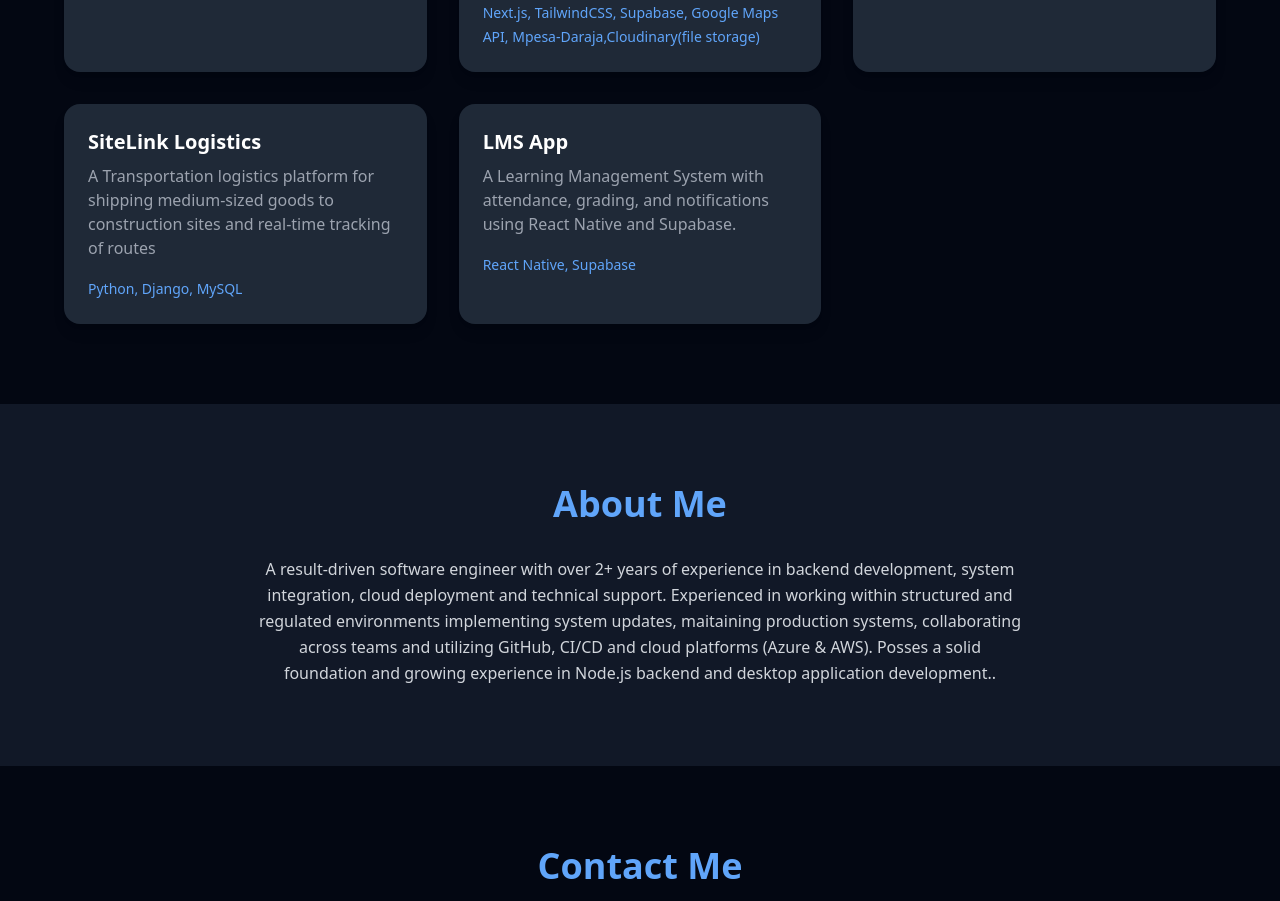
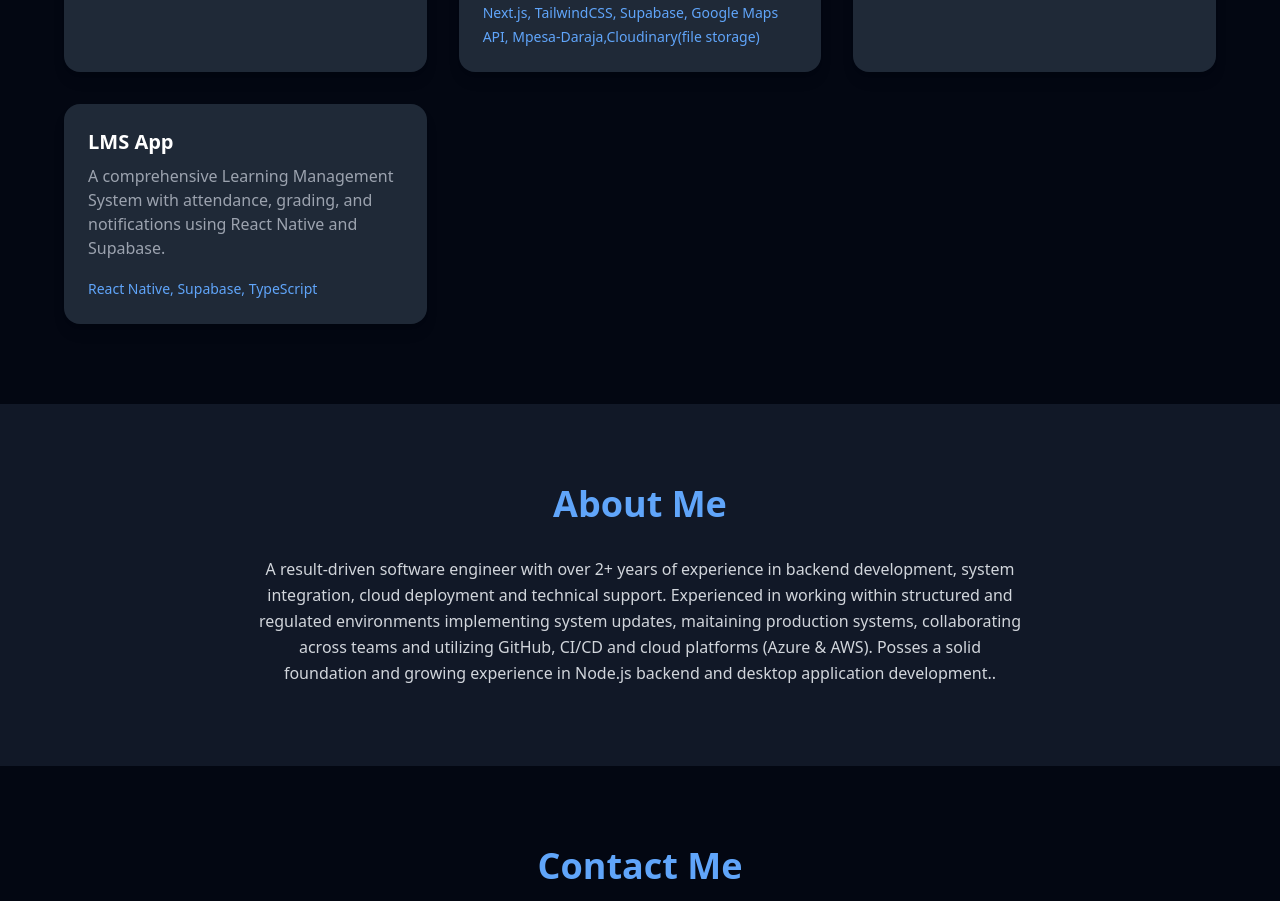
Before and after one commit to Cptzeph23/MyPortfolio, a React (Create React App) app: page / in a window 1280 px wide. Shown: the part 1340-2241 px from the top of the page. Built offline with nearby package versions, Linux system fonts and the light colour scheme.

Commit message:
Update Projects component by modifying LMS App details
Removed SiteLink Logistics project and updated LMS App description and technologies.

```diff
--- a/src/components/Projects.jsx
+++ b/src/components/Projects.jsx
@@ -20,16 +20,10 @@ const projects = [
     tech: "Django,Next.js, Supabase, ML, ",
   },
   {
-    title: "SiteLink Logistics",
-    description:
-      "A Transportation logistics platform for shipping medium-sized goods to construction sites and real-time tracking of routes",
-    tech: "Python, Django, MySQL",
-  },
-  {
     title: "LMS App",
     description:
-      "A Learning Management System with attendance, grading, and notifications using React Native and Supabase.",
-    tech: "React Native, Supabase",
+      "A comprehensive Learning Management System with attendance, grading, and notifications using React Native and Supabase.",
+    tech: "React Native, Supabase, TypeScript",
   },
 ];
 
```
